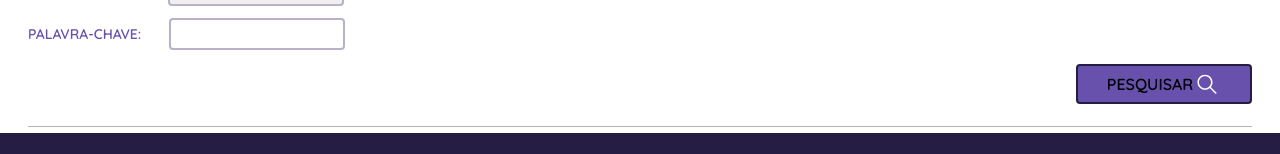
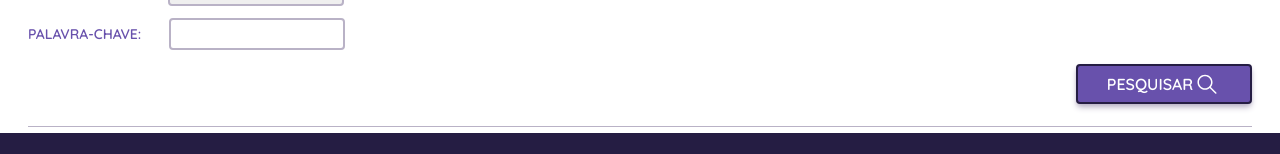
Before and after one commit to Full-Stack-Duck/Boxes, a React (Vite) app: page / in a window 1280 px wide. Shown: the part 149-303 px from the top of the page. Built offline with nearby package versions, Linux system fonts and the light colour scheme; a web font is replaced by a local one.

Commit message:
botão Pesquisar estilizado corretamente

```diff
--- a/src/components/BotaoPesquisar.module.css
+++ b/src/components/BotaoPesquisar.module.css
@@ -5,24 +5,18 @@
 @layer components {
     .botaoPesquisar{
         @apply
-        flex
-        items-center
-        justify-center
-        w-44
-        h-10
-        border-2
-        rounded
-        bg-purple-medium
-        border-purple-dark
-        mt-2
-        mb-4
+        flex items-center justify-center
+        w-44 h-10 mt-2 mb-4
+        border-2 rounded
+        bg-purple-medium border-purple-dark
+        shadow-md shadow-purple-shadow
+        text-white
+
     }
 
     .iconPesquisar{
         @apply
-        w-5
-        h-5
-        mx-1
+        w-5 h-5 mx-1
         bg-purple-medium
     }
 }
--- a/tailwind.config.cjs
+++ b/tailwind.config.cjs
@@ -13,7 +13,8 @@ module.exports = {
           'darker' : '#151126',
           'dark' : '#251D43',
           'medium' : '#6851AC',
-          'light' : '#B9B2C6'
+          'light' : '#B9B2C6',
+          'shadow' : '#B9B2C6'
         }
       }
     },
```
